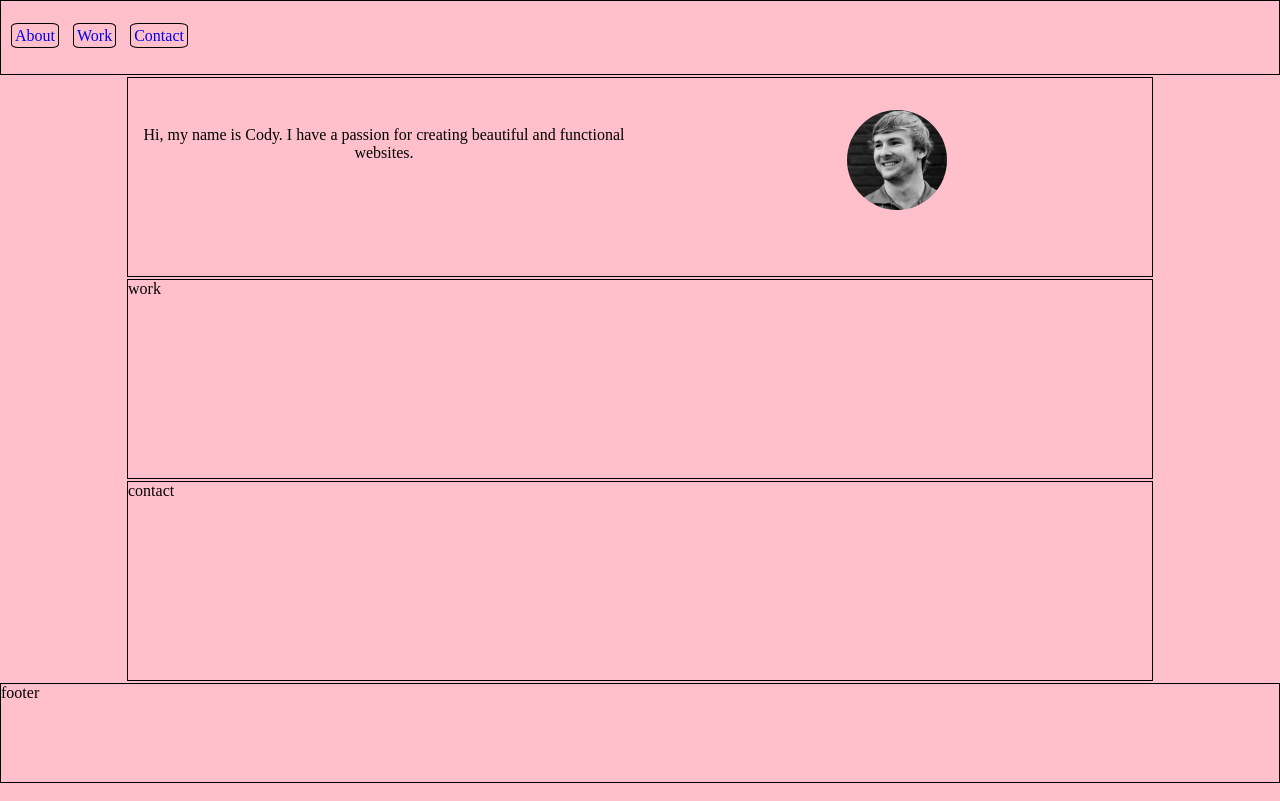
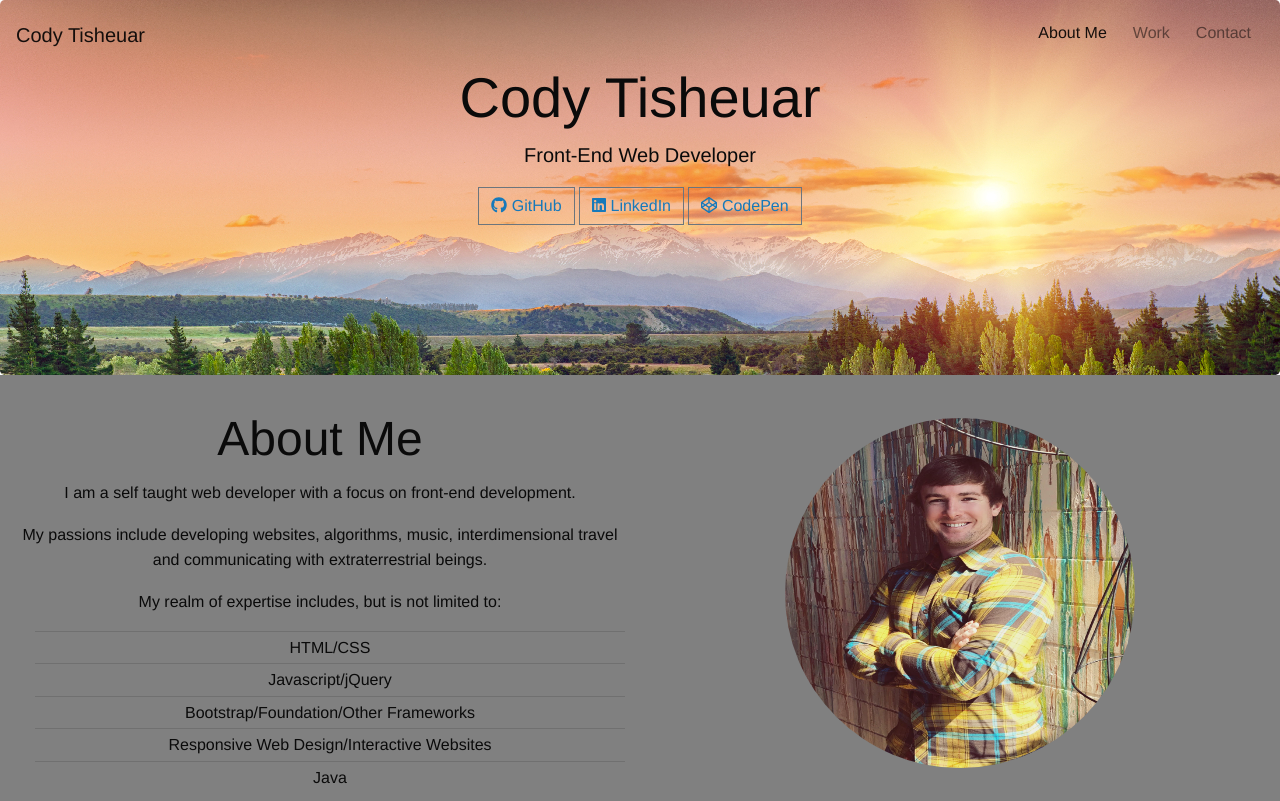
Before and after one commit to Code-Man23/Code-Man23.github.io, a plain HTML site: page index.html in a window 1280 px wide. Drawn offline with nearby package versions, Linux system fonts and the light colour scheme.

Commit message:
major updates

```diff
--- a/index.html
+++ b/index.html
@@ -1,23 +1,77 @@
 <!DOCTYPE html>
 <!-- This is a professional portfolio page for Cody Tisheuar -->
 <html>
+
 <head>
   <meta charset="utf-8">
+  <link rel="stylesheet" href="https://maxcdn.bootstrapcdn.com/bootstrap/4.0.0/css/bootstrap.min.css" integrity="sha384-Gn5384xqQ1aoWXA+058RXPxPg6fy4IWvTNh0E263XmFcJlSAwiGgFAW/dAiS6JXm" crossorigin="anonymous">
+  <link rel="stylesheet" href="https://cdnjs.cloudflare.com/ajax/libs/foundation/6.4.3/css/foundation.min.css" integrity="sha256-itWEYdFWzZPBG78bJOOiQIn06QCgN/F0wMDcC4nOhxY=" crossorigin="anonymous" />
+  <script defer src="https://use.fontawesome.com/releases/v5.0.9/js/all.js" integrity="sha384-8iPTk2s/jMVj81dnzb/iFR2sdA7u06vHJyyLlAd4snFpCl/SnyUjRrbdJsw1pGIl" crossorigin="anonymous"></script>
   <link rel="stylesheet" type="text/css" href="styles.css" />
-    <title></title>
+  <title>Cody Tisheuar's Portfolio Page</title>
 </head>
+
 <body>
-
-      <div class="grid">
-        <nav id="navigation">
-          <div class="navwrap">
-            <ul>
-              <li><a href="#about">About</a></li>
-              <li><a href="#about">Work</a></li>
-              <li><a href="#about">Contact</a></li>
+  <!-- Navbar -->
+  <nav class="navbar navbar-expand-sm navbar-light fixed-top" id="navbar">
+    <a class="navbar-brand" href="#">Cody Tisheuar</a>
+    <button class="navbar-toggler" type="button" data-toggle="collapse" data-target="#navbarNav" aria-controls="navbarNav" aria-expanded="false" aria-label="Toggle navigation">
+    <span class="navbar-toggler-icon"></span>
+  </button>
+    <div class="collapse navbar-collapse justify-content-end" id="navbarNav">
+      <ul class="navbar-nav">
+        <li class="nav-item active">
+          <a class="nav-link " href="#">About Me<span class="sr-only">(current)</span></a>
+        </li>
+        <li class="nav-item">
+          <a class="nav-link" href="#">Work</a>
+        </li>
+        <li class="nav-item">
+          <a class="nav-link" href="#">Contact</a>
+        </li>
       </ul>
     </div>
   </nav>
+
+
+  <!-- Jumbotron -->
+      <div class="jumbotron img-fluid text-center">
+        <div class="container">
+          <h1 class="display-4">Cody Tisheuar</h1>
+          <p class="lead">Front-End Web Developer</p>
+          <button type="button" class="btn btn-outline-secondary"><a href="#github"><i class="fab fa-github"></i> GitHub</a></button>
+          <button type="button" class="btn btn-outline-secondary"><a href="#linkedin"><i class="fab fa-linkedin"></i> LinkedIn</a></button>
+          <button type="button" class="btn btn-outline-secondary"><a href="#codepen"><i class="fab fa-codepen"></i> CodePen</a></button>
+        </div>
+      </div>
+
+  <!-- About Me -->
+  <div class="container-fluid">
+    <div class="row">
+      <div class="col-md order-md-2 about-image">
+        <img class="profile-image img-fluid" src="profileimage.jpg" alt="Profile Image of Cody Tisheuar" />
+      </div>
+      <div class="col-md order-md-1 about">
+        <h1>About Me</h1>
+        <p>I am a self taught web developer with a focus on front-end development.</p>
+        <p>My passions include developing websites, algorithms, music, interdimensional travel and communicating with extraterrestrial beings.</p>
+        <p>My realm of expertise includes, but is not limited to:</p>
+        <ul class="skills list-group list-group-flush">
+          <li class="list-group-item">HTML/CSS</li>
+          <li class="list-group-item">Javascript/jQuery</li>
+          <li class="list-group-item">Bootstrap/Foundation/Other Frameworks</li>
+          <li class="list-group-item">Responsive Web Design/Interactive Websites</li>
+          <li class="list-group-item">Java</li>
+        </ul>
+      </div>
+    </div>
+
+<!-- Work -->
+
+
+
+
+  </div>
 
 
 
@@ -28,33 +82,26 @@
 
 
 
-
+  <!--
   <div id="header">
     <div class="profileContainer">
       <div class="left-half">
         <p>
-              Hi, my name is Cody.  I have a passion for creating
-              beautiful and functional websites.
+          Hi, my name is Cody. I have a passion for creating beautiful and functional websites.
         </p>
       </div>
       <div class="right-half">
         <img class="clearfix profilepic" src="ProfilePic.jpg" alt="Headshot of Cody" />
       </div>
     </div>
-      </div>
+  </div> -->
 
 
+  <script src="https://code.jquery.com/jquery-3.2.1.slim.min.js" integrity="sha384-KJ3o2DKtIkvYIK3UENzmM7KCkRr/rE9/Qpg6aAZGJwFDMVNA/GpGFF93hXpG5KkN" crossorigin="anonymous"></script>
+  <script src="https://cdnjs.cloudflare.com/ajax/libs/popper.js/1.12.9/umd/popper.min.js" integrity="sha384-ApNbgh9B+Y1QKtv3Rn7W3mgPxhU9K/ScQsAP7hUibX39j7fakFPskvXusvfa0b4Q" crossorigin="anonymous"></script>
+  <script src="https://maxcdn.bootstrapcdn.com/bootstrap/4.0.0/js/bootstrap.min.js" integrity="sha384-JZR6Spejh4U02d8jOt6vLEHfe/JQGiRRSQQxSfFWpi1MquVdAyjUar5+76PVCmYl" crossorigin="anonymous"></script>
+  <script src="https://cdnjs.cloudflare.com/ajax/libs/foundation/6.4.3/js/foundation.min.js" integrity="sha256-Nd2xznOkrE9HkrAMi4xWy/hXkQraXioBg9iYsBrcFrs=" crossorigin="anonymous"></script>
+  <script src="script.js"></script>
+</body>
 
-      <div id="work">
-        work
-      </div>
-      <div id="contact">
-        contact
-      </div>
-      <div id="footer">
-        footer
-      </div>
-
-    </div>
-  </body>
 </html>
--- a/script.js
+++ b/script.js
@@ -0,0 +1,22 @@
+var jumboHeight = $('.jumbotron').outerHeight();
+function parallax(){
+    var scrolled = $(window).scrollTop();
+    $('.bg').css('height', (jumboHeight-scrolled) + 'px');
+}
+
+$(window).scroll(function(e){
+    parallax();
+});
+
+// Solid Navbar transition
+$(document).ready(function() {
+        // Transition effect for navbar
+        $(window).scroll(function() {
+          // checks if window is scrolled more than 500px, adds/removes solid class
+          if($(this).scrollTop() > 500) {
+              $('.navbar').addClass('solid');
+          } else {
+              $('.navbar').removeClass('solid');
+          }
+        });
+});
--- a/styles.css
+++ b/styles.css
@@ -1,54 +1,59 @@
-.grid {
-  display: grid;
-  height: 100%;
-  grid-gap: 2px;
-  grid-template-columns: repeat(12, 1fr);
-  grid-template-rows: 75px 200px 200px 200px 100px;
-  grid-template-areas:
-  "n n n n n n n n n n n n"
-  "h h h h h h h h h h h h"
-  "w w w w w w w w w w w w"
-  "c c c c c c c c c c c c"
-  "f f f f f f f f f f f f";
-}
-#navigation {
-  grid-area: n;
-  border: 1px solid black;
-}
-#header {
-  grid-area: h;
-  border: 1px solid black;
-  width: 80%;
-  margin: 0 auto;
-}
-#work {
-  grid-area: w;
-  border: 1px solid black;
-  width: 80%;
-  margin: 0 auto;
-}
-#contact {
-  grid-area: c;
-  border: 1px solid black;
-  width: 80%;
-  margin: 0 auto;
-}
-#footer {
-  grid-area: f;
-  border: 1px solid black;
+body {
 }
 
+/* Navigation */
+.navbar {
+  height: 80px;
+  background: transparent;
+  border: none;
+  color: white;
+  z-index: 100;
+  transition: background-color 1s ease 0s;
+}
+.navbar-brand {
+  margin-top: -10px;
+  color: black;
+}
+.navbar-brand:hover {
+  color: #C57ED3;
+  border: 1px solid #C57ED3;
+}
+.navbar-nav li a {
+  color: black;
+  margin: -10px 5px 5px 5px;
+}
+.navbar-nav li a:hover {
+  color: #C57ED3;
+  border: 1px solid #C57ED3;
+}
+.navbar-toggler {
+  border-color: #C57ED3;
+}
+.navbar-toggler-icon {
+  background-color: white;
+}
 
+/* Solid class attached on scroll past first section */
 
+.navbar.solid {
+  background-color: #490D40;
+  transition: background-color 1s ease 0s;
+  box-shadow: 0 0 4px grey;
+  .navbar-brand {
+    color: #C57ED3;
+    transition: color 1s ease 0s;
+  }
+  .navbar-nav {
+    >li {
+      >a {
+        color: #C57ED3;
+        transition: color 1s ease 0s;
+      }
+    }
+  }
+}
 
-body {
-  background-color: pink;
-  margin: 0%;
-}
-/* Navigation */
-.navwrap {
-  text-align: left;
-}
+/*
 ul {
   padding: 0px;
 }
@@ -67,37 +72,78 @@ li a {
 }
 li a:hover {
   background-color: black;
+} */
+
+/* Jumbotron */
+/*
+.skybg {
+  background: url('sky.jpg') no-repeat center center;
+  position: fixed;
+  padding-top: 4rem;
+  width: 100%;
+  height: 365px;
+  /*same height as jumbotron */
+  /* top: 0;
+  left: 0;
+  z-index: -1;
+} */
+
+/* .jumbotron {
+  height: 365px;
+  color: white;
+  text-shadow: #444 0 1px 1px;
+  background: transparent;
+} */
+
+.jumbotron {
+  background: transparent;
+  background: url("sky.jpg")
+              no-repeat;
+  background-position: top;
+  background-attachment: fixed;
+  margin-bottom: 0px;
+  height: 375px;
 }
 
-/* Header Content */
-.profileContainer {
-  display: flex;
-  margin-top: 2rem;
-}
-.left-half {
-  flex: 1;
+button:hover {}
+
+/* About Section */
+
+.about {
+  padding-top: 30px;
+  background-color: gray;
   text-align: center;
 }
-.right-half {
-  flex: 1;
+.about-image {
+  background-color: gray;
+  padding-top: 10px;
+  /* centered image */
+  display: flex;
+  justify-content: center; /* align horizontal */
+  align-items: center; /* align vertical */
 }
-.profilepic {
+.profile-image {
   border-radius: 50%;
-  height: 100px;
-  width: 100px;
-  margin-right: 40%;
-  float: right;
+  height: 350px;
+  width: 350px;
+}
+.list-group {
+}
+.list-group-item {
+  background-color: grey;
+  padding-top: 3px;
+  padding-bottom: 3px;
+}
+.list-group-item:last-child {
+  padding-bottom: 10px;
+}
+.skills {
+  text-align: center;
 }
 
-
-
-
-
-
-
-/* Float Clearfix */
-.clearfix:after {
-  content: "";
-  display: table;
-  clear: both;
+/* MEDIA QUERIES */
+@media only screen and (max-width: 615px) {
+     .profile-image {
+        background-color: ;
+    }
 }
```
Lines whose indentation alone changed are shown as unchanged.
